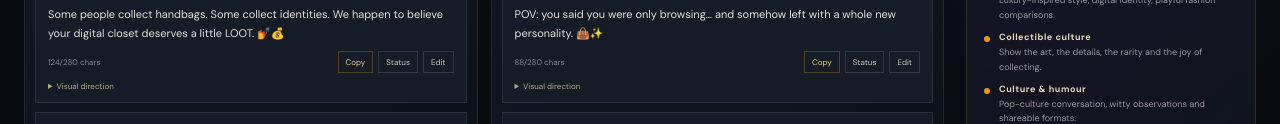
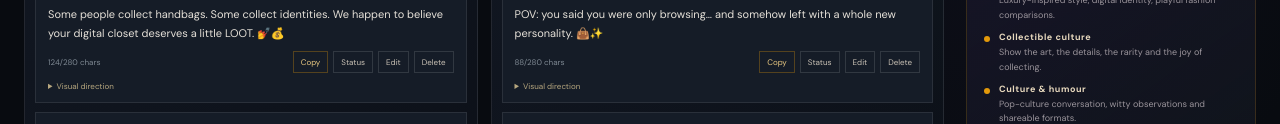
Before and after one commit to lootdepartment/LOOT-DEPARTMENT, a plain HTML site: page x-planner.html in a window 1280 px wide. Shown: the part 676-800 px from the top of the page. Drawn offline with nearby package versions, Linux system fonts and the light colour scheme.

Commit message:
Add delete action to X Planner post cards

```diff
--- a/x-planner.html
+++ b/x-planner.html
@@ -112,7 +112,7 @@ function render(){
 }
 function postHTML(p){
  const text=esc(p.text),status=p.status.toLowerCase();
- return '<article class="post" data-id="'+esc(p.id)+'"><div class="posttop"><div class="postmeta"><span class="time">'+esc(p.time)+'</span><span class="cat '+categoryClass(p.category)+'">'+esc(p.category)+'</span></div><span class="status '+status+'">'+esc(p.status)+'</span></div><div class="posttext">'+text+'</div><div class="postfoot"><span class="charcount">'+p.text.length+'/280 chars</span><div class="postactions"><button class="mini copy" data-action="copy" data-id="'+esc(p.id)+'">Copy</button><button class="mini" data-action="status" data-id="'+esc(p.id)+'">Status</button><button class="mini" data-action="edit" data-id="'+esc(p.id)+'">Edit</button></div></div>'+(p.imagePrompt?'<details style="margin-top:8px"><summary style="font-size:8px;color:#b7a77f;cursor:pointer">Visual direction</summary><p style="font-size:9px;line-height:1.6;color:#aaa;margin:7px 0 0">'+esc(p.imagePrompt)+'</p></details>':'')+'</article>';
+ return '<article class="post" data-id="'+esc(p.id)+'"><div class="posttop"><div class="postmeta"><span class="time">'+esc(p.time)+'</span><span class="cat '+categoryClass(p.category)+'">'+esc(p.category)+'</span></div><span class="status '+status+'">'+esc(p.status)+'</span></div><div class="posttext">'+text+'</div><div class="postfoot"><span class="charcount">'+p.text.length+'/280 chars</span><div class="postactions"><button class="mini copy" data-action="copy" data-id="'+esc(p.id)+'">Copy</button><button class="mini" data-action="status" data-id="'+esc(p.id)+'">Status</button><button class="mini" data-action="edit" data-id="'+esc(p.id)+'">Edit</button><button class="mini" data-action="delete" data-id="'+esc(p.id)+'">Delete</button></div></div>'+(p.imagePrompt?'<details style="margin-top:8px"><summary style="font-size:8px;color:#b7a77f;cursor:pointer">Visual direction</summary><p style="font-size:9px;line-height:1.6;color:#aaa;margin:7px 0 0">'+esc(p.imagePrompt)+'</p></details>':'')+'</article>';
 }
 function openModal(p,date){
  editingId=p?p.id:null;
@@ -136,7 +136,7 @@ function exportData(){
 function importData(file){
  const reader=new FileReader();reader.onload=()=>{try{const parsed=JSON.parse(reader.result);const incoming=Array.isArray(parsed)?parsed:parsed.posts;if(!Array.isArray(incoming))throw new Error('No posts array');const cleaned=incoming.filter(p=>p&&p.date&&p.text).map(p=>({id:p.id||id(),date:String(p.date),time:p.time||'12:00',category:p.category||'Culture',status:['Draft','Ready','Published'].includes(p.status)?p.status:'Draft',text:String(p.text).slice(0,280),imagePrompt:p.imagePrompt||'',notes:p.notes||''}));posts=posts.filter(p=>!cleaned.some(n=>n.id===p.id));posts.push(...cleaned);localStorage.setItem(KEY,JSON.stringify(posts));render();notify('Imported '+cleaned.length+' posts');}catch(e){notify('Could not read that planner file');}};reader.readAsText(file);
 }
-daysEl.addEventListener('click',e=>{const b=e.target.closest('button[data-action]');if(!b)return;const p=posts.find(x=>x.id===b.dataset.id);if(!p)return;if(b.dataset.action==='edit')openModal(p);if(b.dataset.action==='copy'){navigator.clipboard.writeText(p.text).then(()=>notify('Post copied')).catch(()=>notify('Clipboard unavailable'));}if(b.dataset.action==='status'){p.status=p.status==='Draft'?'Ready':p.status==='Ready'?'Published':'Draft';save();notify('Status: '+p.status);}});
+daysEl.addEventListener('click',e=>{const b=e.target.closest('button[data-action]');if(!b)return;const p=posts.find(x=>x.id===b.dataset.id);if(!p)return;if(b.dataset.action==='edit')openModal(p);if(b.dataset.action==='copy'){navigator.clipboard.writeText(p.text).then(()=>notify('Post copied')).catch(()=>notify('Clipboard unavailable'));}if(b.dataset.action==='status'){p.status=p.status==='Draft'?'Ready':p.status==='Ready'?'Published':'Draft';save();notify('Status: '+p.status);}if(b.dataset.action==='delete'){if(!confirm('Delete this post?'))return;posts=posts.filter(x=>x.id!==p.id);save();notify('Post deleted');}});
 $('postForm').addEventListener('submit',e=>{e.preventDefault();const p={id:editingId||id(),date:$('postDate').value,time:$('postTime').value,category:$('postCategory').value,status:$('postStatus').value,text:$('postText').value.trim(),imagePrompt:$('postImage').value.trim(),notes:$('postNotes').value.trim()};if(!p.text){notify('Add some post copy first');return}if(editingId){posts=posts.map(x=>x.id===editingId?p:x)}else posts.push(p);localStorage.setItem(KEY,JSON.stringify(posts));closeModal();render();notify(editingId?'Post updated':'Post saved');});
 $('postText').addEventListener('input',updateCount);
 $('addTop').addEventListener('click',()=>openModal(null,iso(weekStart)));
```
